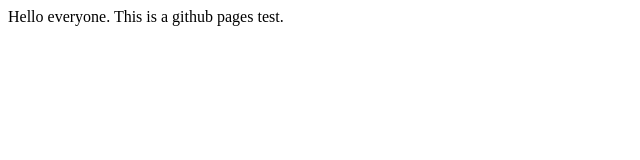
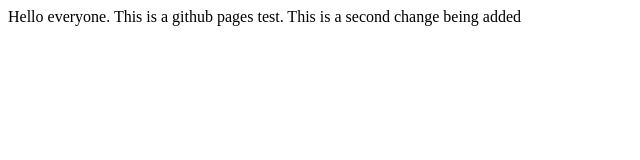
Before and after one commit to sontran20/classTest, a plain HTML site: page index.html in a window 1280 px wide. Shown: the whole page, without its empty margins (0-640 px from the left). Drawn offline with Linux system fonts and the light colour scheme.

Commit message:
second file push

```diff
--- a/index.html
+++ b/index.html
@@ -1,3 +1,4 @@
 <html>
 Hello everyone. This is a github pages test.
+This is a second change being added
 </html>
```
